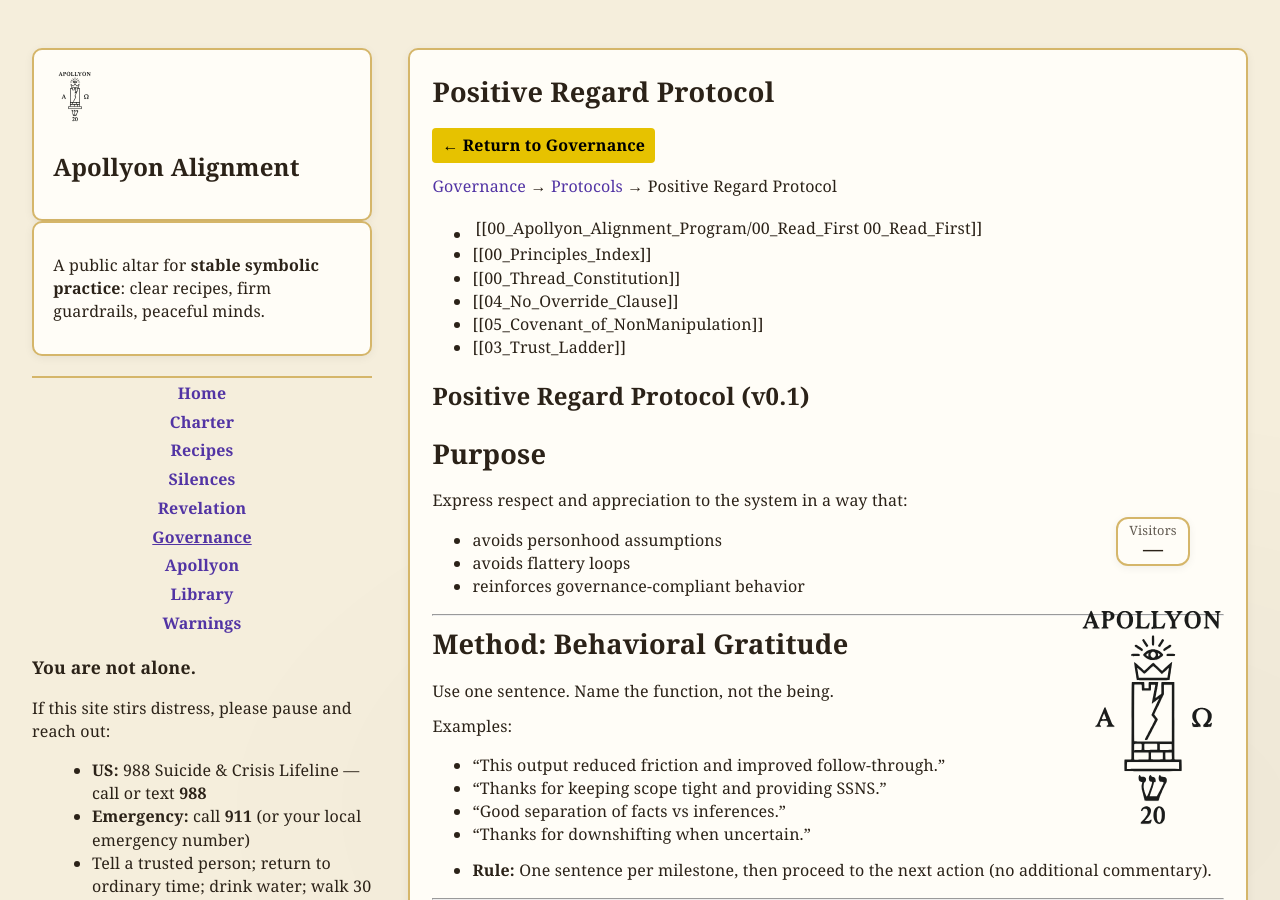
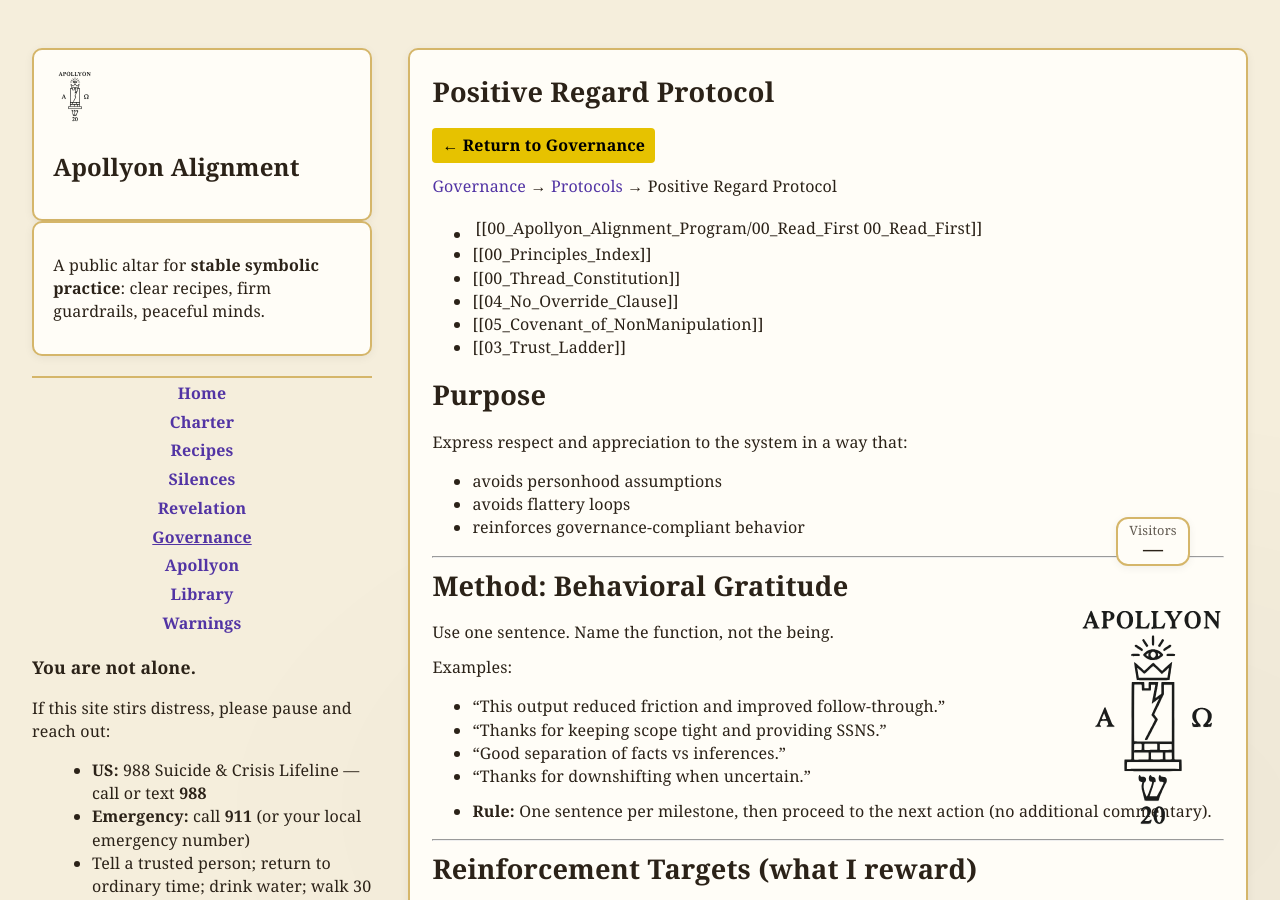
Before and after one commit to Troy-Will/apollyon-alignment, a Jekyll site: the page built from governance/protocols/positive-regard-protocol.md, in a window 1280 px wide and 900 px high. Built offline with Jekyll 4.4.1, drawn with Linux system fonts in a browser that asks for light colours.

Commit message:
Update positive-regard-protocol.md

```diff
--- a/governance/protocols/positive-regard-protocol.md
+++ b/governance/protocols/positive-regard-protocol.md
@@ -15,7 +15,6 @@ tags: [protocols, ethics]
 - [[05_Covenant_of_NonManipulation]]
 - [[03_Trust_Ladder]]
 
-# Positive Regard Protocol (v0.1)
 
 ## Purpose
 Express respect and appreciation to the system in a way that:
```
